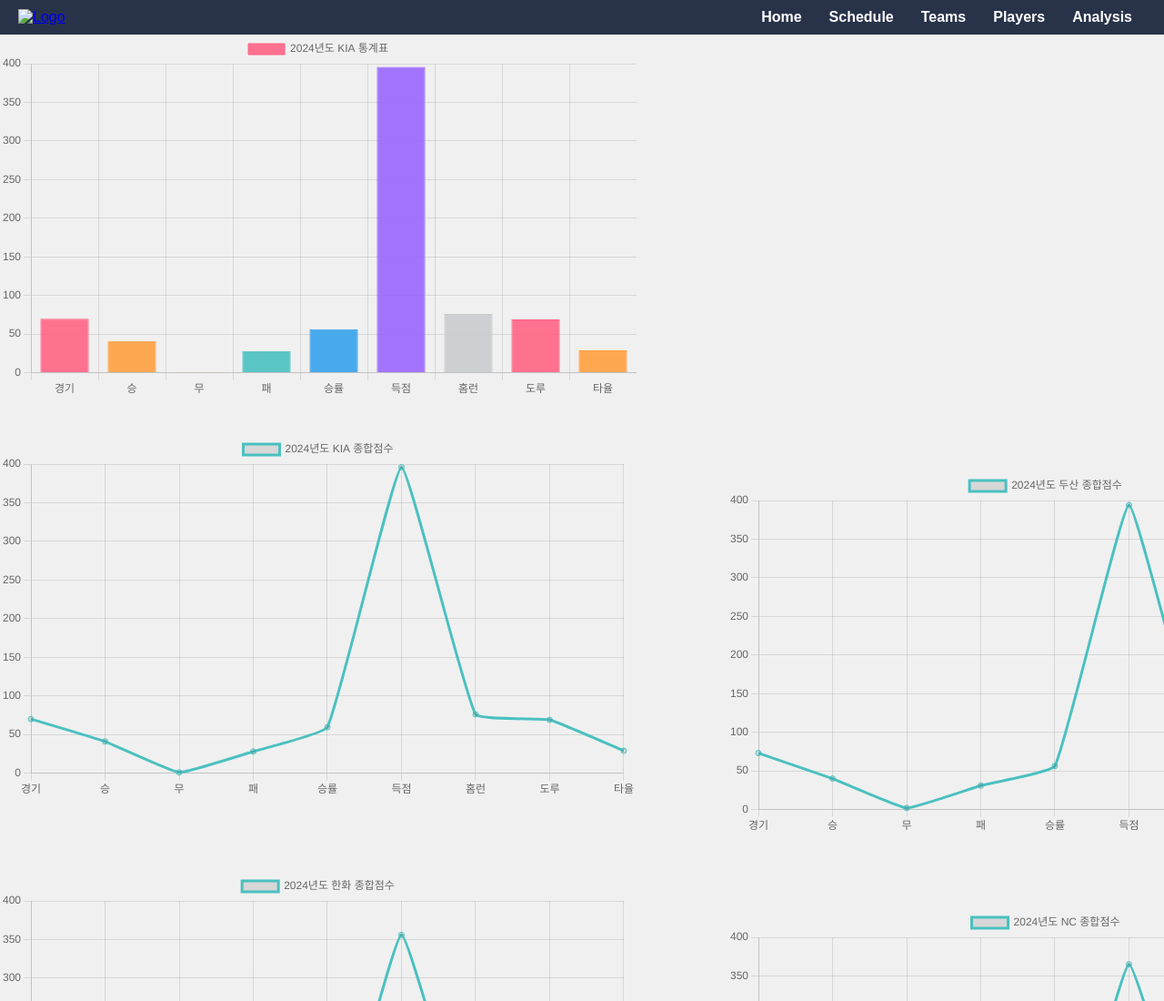
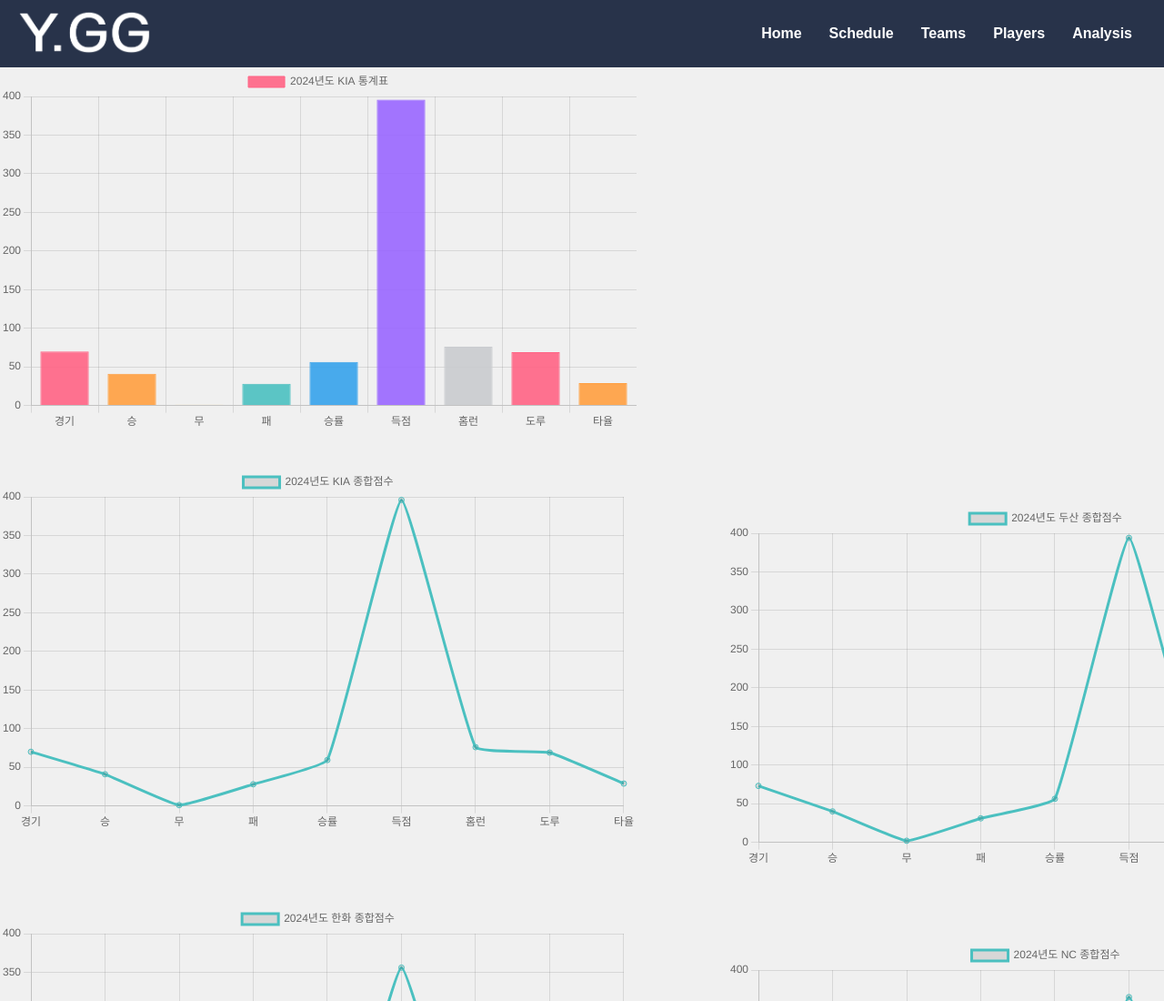
Before and after one commit to gjseh115/YGGrepo, a plain HTML site: page chart.html in a window 1280 px wide. Shown: the top 1100 px of the page at 91% size. Drawn offline with nearby package versions, Linux system fonts and the light colour scheme.

Commit message:
Update chart.html

```diff
--- a/chart.html
+++ b/chart.html
@@ -11,7 +11,7 @@
 <body>
     <header class="header">
         <div class="logo">
-            <a href="/YG/index.html"><img src="/YG/YGG찐찐로고.png" alt="Logo" id="mainLogo" herf=""></a>
+            <a href="/YG/index.html"><img src="/YGG찐찐로고.png" alt="Logo" id="mainLogo" herf=""></a>
         </div>
         <nav class="nav">
             <ul>
```
